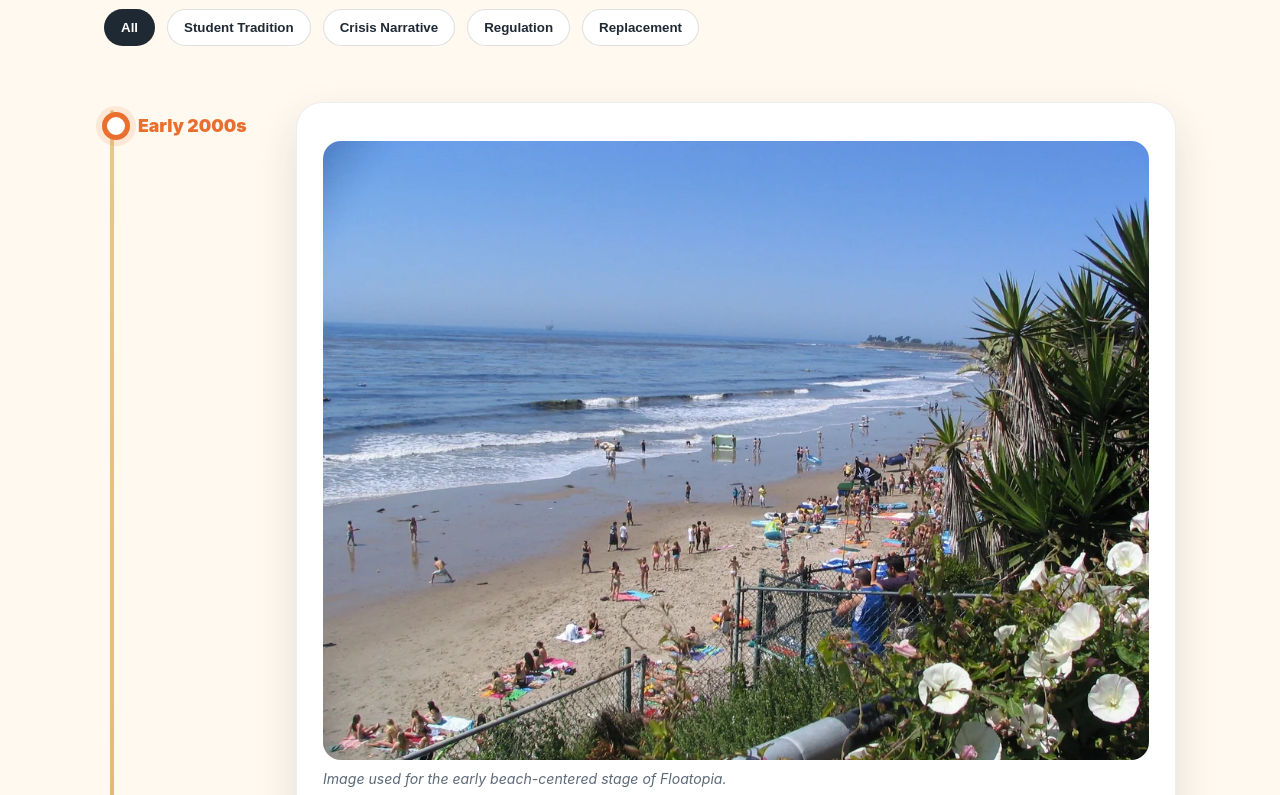
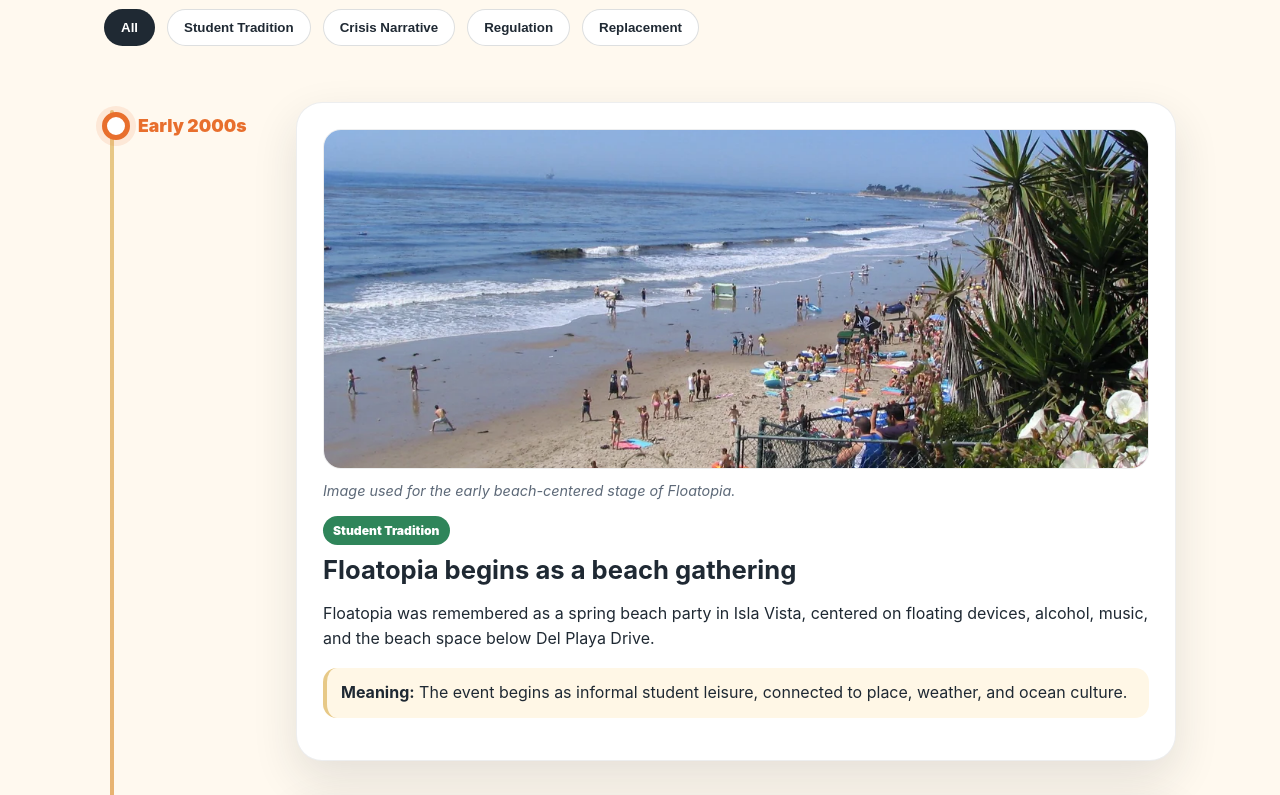
Before and after one commit to CharlieLi-02/WRIT-2-Genre-Remix-Project, a plain HTML site: page index.html in a window 1280 px wide. Shown: the part 1105-1900 px from the top of the page. Drawn offline with Linux system fonts and the light colour scheme.

Commit message:
Update style.css

```diff
--- a/style.css
+++ b/style.css
@@ -179,24 +179,6 @@ h2 {
   padding-top: 10px;
 }
 
-.timeline-img {
-  width: 100%;
-  height: auto;
-  max-height: none;
-  object-fit: contain;
-  border-radius: 18px;
-  margin: 12px 0 8px;
-  display: block;
-  background: #f8fafc;
-}
-
-.img-caption {
-  font-size: 0.88rem;
-  color: var(--muted);
-  font-style: italic;
-  margin: 4px 0 16px;
-}
-
 .card {
   background: var(--card);
   border: 1px solid rgba(31, 41, 51, 0.08);
@@ -204,6 +186,24 @@ h2 {
   padding: 26px;
   box-shadow: var(--shadow);
 }
+
+.timeline-img {
+  width: 100%;
+  max-height: 340px;
+  object-fit: cover;
+  border-radius: 18px;
+  display: block;
+  margin-bottom: 10px;
+  border: 1px solid rgba(31, 41, 51, 0.08);
+}
+
+.img-caption {
+  margin: 0 0 14px;
+  color: var(--muted);
+  font-size: 0.9rem;
+  font-style: italic;
+}
+
 .card h3 {
   margin: 10px 0 8px;
   font-size: clamp(1.35rem, 2vw, 1.8rem);
```
